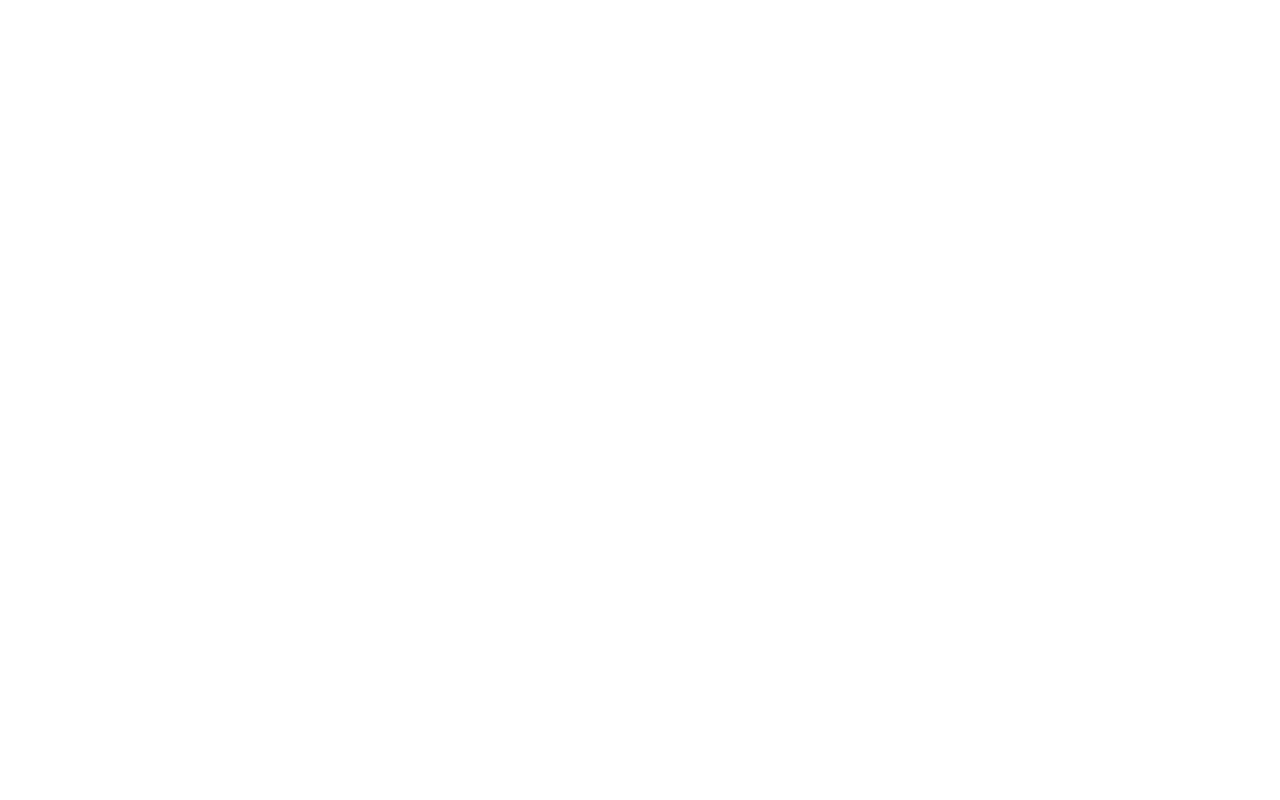
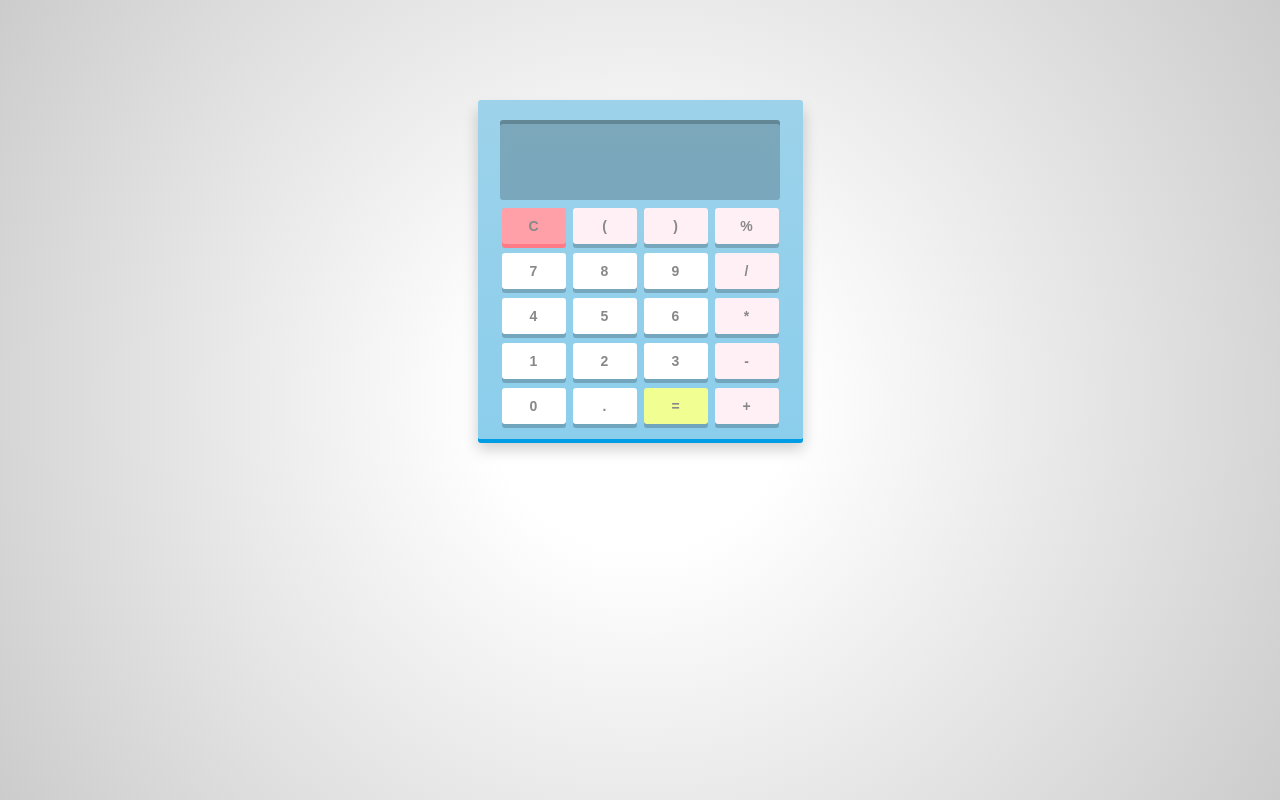
Before and after one commit to syamgullipalli/simple_calculator, a website: page src/index.html in a window 1280 px wide. Drawn offline with Linux system fonts and the light colour scheme.

Commit message:
Dev (UI): - calculator user interface design - html and css part of the calculator

```diff
--- /dev/null
+++ b/src/app/css/style.css
@@ -0,0 +1,141 @@
+/**
+* Code support from http://thecodeplayer.com/walkthrough/javascript-css3-calculator
+*/
+
+/* Initial Reset */
+*{
+    margin: 0;
+    padding: 0;
+    box-sizing: border-box;
+    font-weight: bold;
+    font-size: 14px;
+    font-family: Arial, sans-serif;
+}
+
+/* The background gradient */
+html{
+    height: 100%;
+    background: white;
+    background: radial-gradient(circle, #fff 20%, #ccc);
+    background-size: cover;
+}
+
+/* 3D shadow effect */
+.wrapper{
+    width: 325px;
+    height: auto;
+
+    margin: 100px auto;
+    padding: 20px 20px 9px;
+
+    background: #9dd2ea;
+    background: linear-gradient(#9dd2ea, #8bceec);
+    border-radius: 3px;
+    box-shadow: 0px 4px #009de4, 0px 10px 15px rgba(0, 0, 0, 0.2);
+}
+
+
+/* Screen float */
+.screen{
+    height: 40px;
+    width: 280px;
+    margin: 0 auto;
+
+    padding: 0 10px;
+
+    background: rgba(0, 0, 0, 0.2);
+
+    /*Typography*/
+    font-size: 17px;
+    line-height: 40px;
+    color: white;
+    text-shadow: 1px 1px 2px rgba(0, 0, 0, 0.2);
+    text-align: right;
+    letter-spacing: 1px;
+}
+
+/* Shadow and border design screen top */
+.screen#query{
+    box-shadow: inset 0px 4px rgba(0, 0, 0, 0.2);
+    border-top-left-radius: 3px;
+    border-top-right-radius: 3px;
+}
+
+/* Border design screen bottom */
+.screen#result{
+    border-bottom-left-radius: 3px;
+    border-bottom-right-radius: 3px;
+}
+
+/* Operator keys color */
+.btn.opr{
+    background: #fff0f5;
+}
+
+/* Equals key color */
+.btn.res{
+    background: #f1ff92;
+}
+
+/* Clear screen color and shadow */
+.btn.clr{
+    background: #ff9fa8;
+    box-shadow: 0px 4px #ff7c87;
+}
+
+/* Clear floats */
+.buttons-wrapper{
+    overflow: hidden;
+    padding-top: 5px;
+}
+
+/** Design buttons (keys) **/
+.btn {
+    float: left;
+    position: relative;
+    top: 0;
+
+    cursor: pointer;
+
+    width: 64px;
+    height: 36px;
+
+    background: white;
+    border-radius: 3px;
+    box-shadow: 0px 4px rgba(0, 0, 0, 0.2);
+
+    margin: 3px 3px 6px 4px;
+
+    color: #888;
+    line-height: 36px;
+    text-align: center;
+
+    /* prevent selection of text inside keys */
+    user-select: none;
+
+    /* smoothing out hover and active states using css3 transitions */
+    transition: all 0.2s ease;
+}
+
+/* Buttons on hover change color*/
+.btn.num:hover{
+    background: #f2f2f2;
+}
+
+.btn.res:hover{
+    background: #ebff66;
+}
+
+.btn.opr:hover{
+    background: #ffccdd;
+}
+
+.btn.clr:hover{
+    background: #f6c6d0;
+}
+
+/* On button click remove shadow to resemble real*/
+.btn:active{
+    box-shadow: 0px 0px #ffffff;
+    top:2px;
+}
--- a/src/index.html
+++ b/src/index.html
@@ -3,8 +3,39 @@
 <head>
     <meta charset="UTF-8">
     <title>Calculator</title>
+    <link rel="stylesheet" type="text/css" href="app/css/style.css">
 </head>
 <body>
+<div class="wrapper">
+    <!-- Display Screen -->
+    <div class="screen-wrapper">
+        <div class="screen" id="query"></div>
+        <div class="screen" id="result"></div>
+    </div>
 
+    <!-- Buttons Panel-->
+    <div class="buttons-wrapper">
+        <div class="btn clr" id="clear">     C </div>
+        <div class="btn opr" id="lbrace">     ( </div>
+        <div class="btn opr" id="rbrace">     ) </div>
+        <div class="btn opr" id="remainder"> % </div>
+        <div class="btn num" id="seven">     7 </div>
+        <div class="btn num" id="eight">     8 </div>
+        <div class="btn num" id="nine">      9 </div>
+        <div class="btn opr" id="divide">    / </div>
+        <div class="btn num" id="four">      4 </div>
+        <div class="btn num" id="five">      5 </div>
+        <div class="btn num" id="six">       6 </div>
+        <div class="btn opr" id="multiply">  * </div>
+        <div class="btn num" id="one">       1 </div>
+        <div class="btn num" id="two">       2 </div>
+        <div class="btn num" id="three">     3 </div>
+        <div class="btn opr" id="minus">     - </div>
+        <div class="btn num" id="zero">      0 </div>
+        <div class="btn num" id="point">     . </div>
+        <div class="btn res" id="equals">    = </div>
+        <div class="btn opr" id="plus">      + </div>
+    </div>
+</div>
 </body>
 </html>
```
